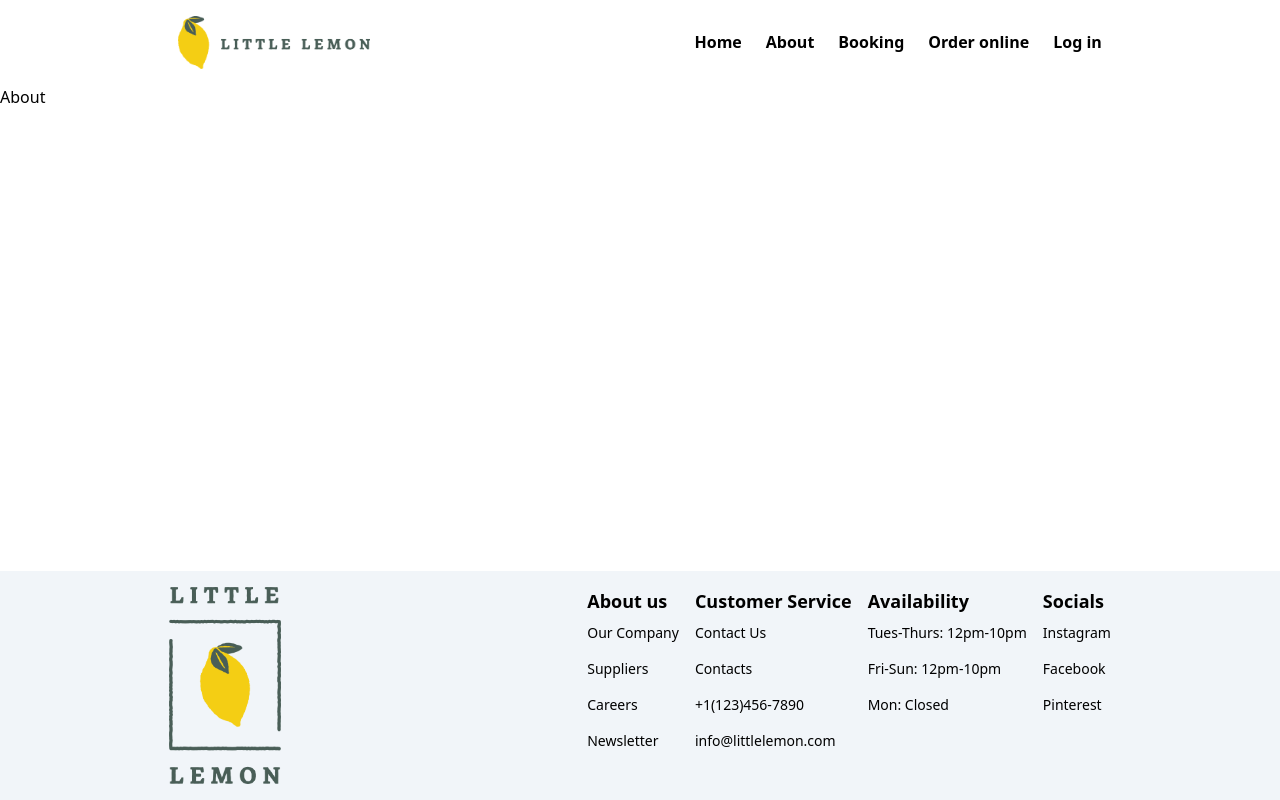
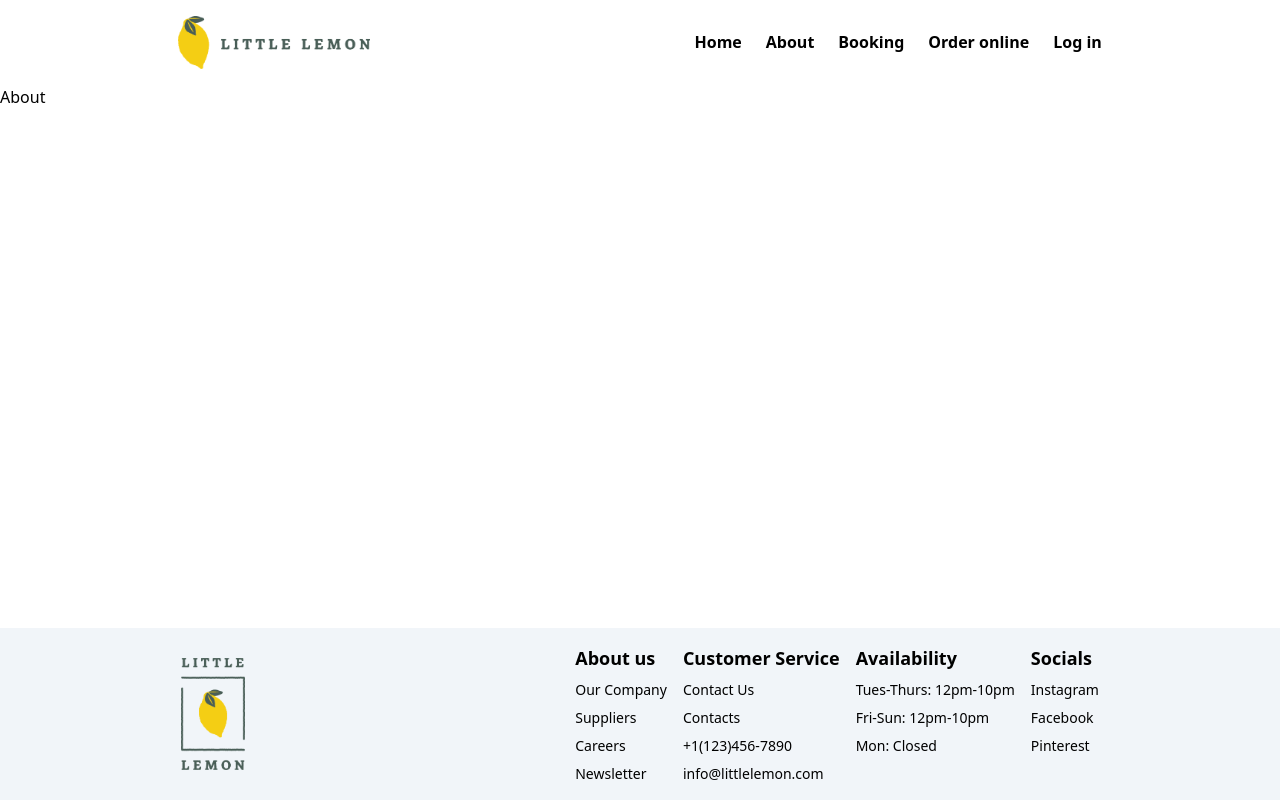
Before and after one commit to Mampionona33/Little-Lemon, a React (Vite) app: page /about in a window 1280 px wide. Built offline with nearby package versions, Linux system fonts and the light colour scheme.

Commit message:
modification style footer

```diff
--- a/src/components/Footer/Footer.tsx
+++ b/src/components/Footer/Footer.tsx
@@ -11,7 +11,6 @@ const Footer = () => {
   const footerSections: FooterElementProps[] = [
     {
       title: "About us",
-      // items: ["Our Company", "Suppliers", "Careers", "Newsletter"],
       items: [
         { label: "Our Company", href: "/our-company" },
         { label: "Suppliers", href: "/suppliers" },
@@ -30,7 +29,6 @@ const Footer = () => {
     },
     {
       title: "Availability",
-      // items: ["Tues-Thurs: 12pm-10pm", "Fri-Sun: 12pm-10pm", "Mon: Closed"],
       items: [
         { label: "Tues-Thurs: 12pm-10pm", href: "/tues-thurs" },
         { label: "Fri-Sun: 12pm-10pm", href: "/fri-sun" },
@@ -39,7 +37,6 @@ const Footer = () => {
     },
     {
       title: "Socials",
-      // items: ["Instagram", "Facebook", "Pinterest"],
       items: [
         { label: "Instagram", href: "/instagram" },
         { label: "Facebook", href: "/facebook" },
@@ -51,14 +48,14 @@ const Footer = () => {
   return (
     <footer className="fixed flex flex-row bottom-0 w-full justify-around p-4 bg-slate-100">
       <div className="flex justify-center items-center">
-        <img src={footerLogo} alt="footer logo" className="w-28" />
+        <img src={footerLogo} alt="footer logo" className="w-16" />
       </div>
 
       <div className="flex justify-between gap-4">
         {footerSections.map((section, index) => (
           <div key={index} className="flex flex-col ">
             <h3 className="text-lg font-semibold mb-2">{section.title}</h3>
-            <ul className="space-y-4">
+            <ul className="space-y-2">
               {section.items.map((item, idx) => (
                 <li key={idx} className="text-sm">
                   <Link to={item.href}>{item.label}</Link>
--- a/tailwind.config.js
+++ b/tailwind.config.js
@@ -13,7 +13,7 @@ export default {
         },
       },
       animation: {
-        scaleIn: "scaleIn 0.5s ease-in-out forwards",
+        scaleIn: "scaleIn 0.4s ease-in-out forwards",
       },
     },
   },
```
